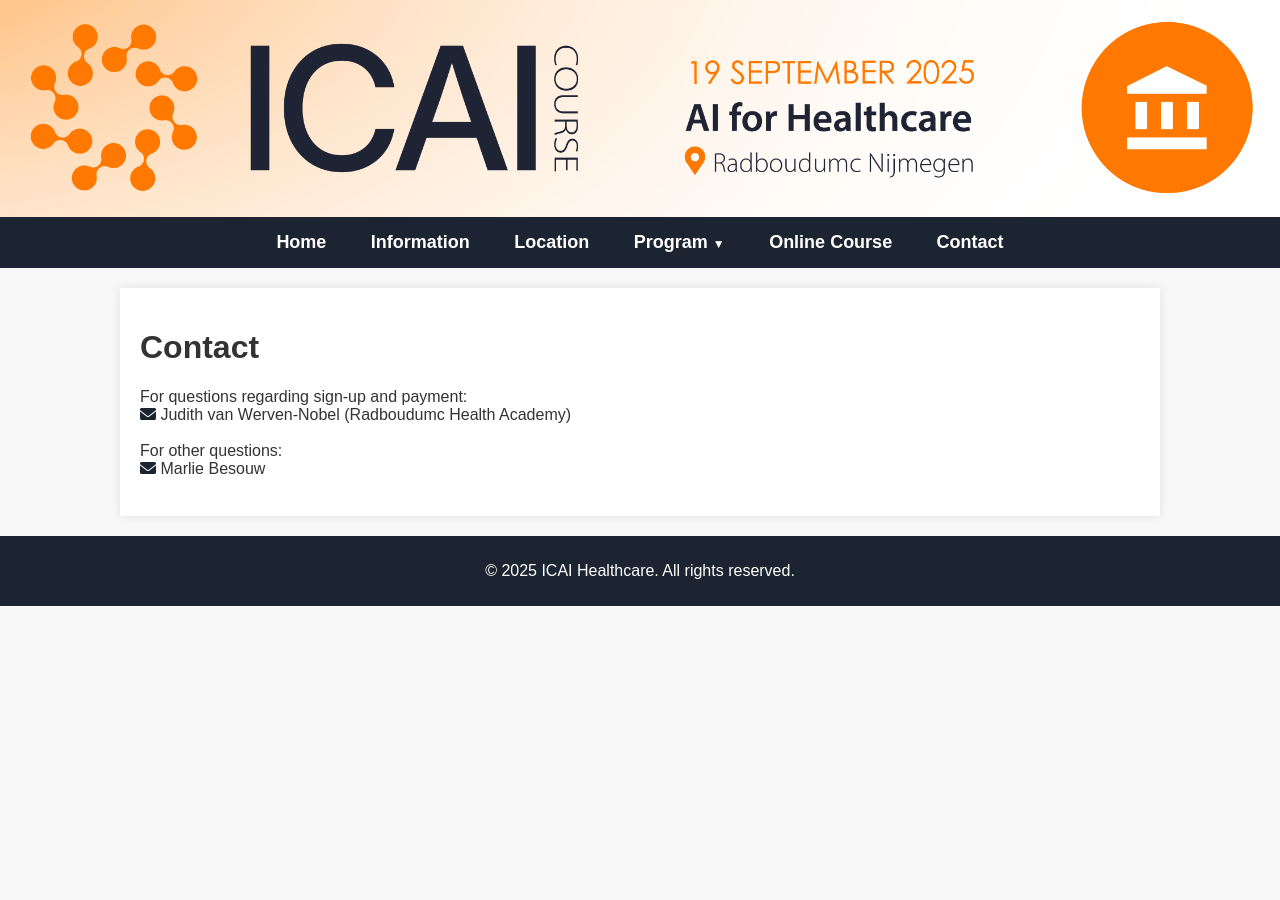
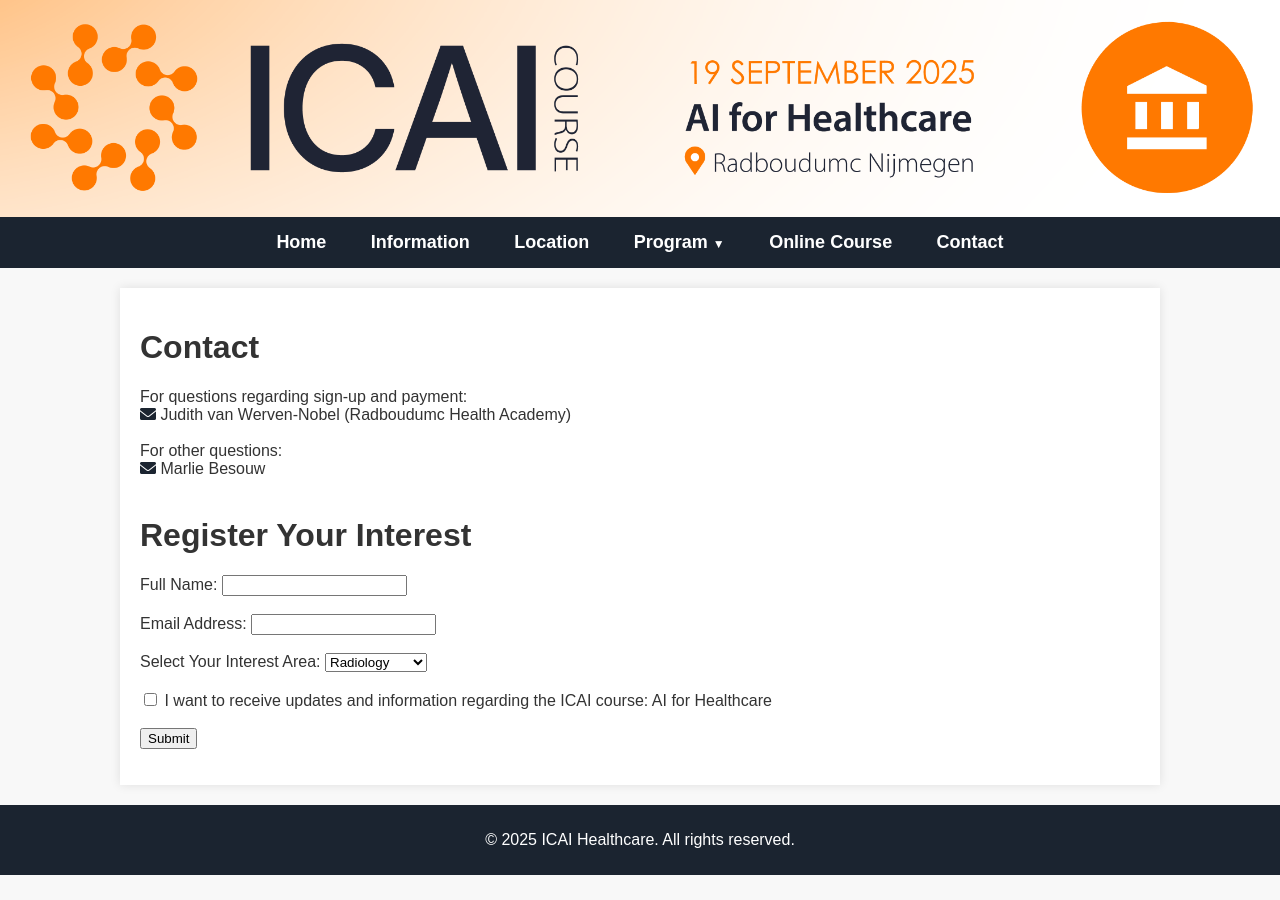
Before and after one commit to marliebesouw/marliebesouw.github.io, a Jekyll site: the page built from contact.md, in a window 1280 px wide. Built offline with Jekyll 4.4.1, drawn with Linux system fonts in a browser that asks for light colours.

Commit message:
made a contact form

```diff
--- a/contact.md
+++ b/contact.md
@@ -21,3 +21,48 @@
 
 <br>
 </div>
+
+
+# Register Your Interest
+
+<form id="interestForm">
+
+  <label for="name">Full Name:</label>
+  <input type="text" id="name" name="name" required><br><br>
+
+  <label for="email">Email Address:</label>
+  <input type="email" id="email" name="email" required><br><br>
+
+  <label for="interest">Select Your Interest Area:</label>
+  <select id="interest" name="interest" required>
+    <option value="Radiology">Radiology</option>
+    <option value="Radiotherapy">Radiotherapy</option>
+    <option value="Cardiology">Cardiology</option>
+    <option value="Pathology">Pathology</option>
+  </select><br><br>
+
+  <label>
+    <input type="checkbox" id="updates" name="updates" required>
+    I want to receive updates and information regarding the ICAI course: AI for Healthcare
+  </label><br><br>
+
+  <button type="submit">Submit</button>
+
+</form>
+
+<p id="responseMessage"></p>
+
+<script>
+document.getElementById("interestForm").addEventListener("submit", function(event){
+    event.preventDefault(); // Prevent form from submitting normally
+
+    var formData = new FormData(this);
+    fetch("https://script.google.com/u/0/home/projects/1CuOAUwzbc3nXH0OXyuIMAQHxbqvITDPmdesg5CRXbDZ7AOvP0y45t5sM", {
+        method: "POST",
+        body: formData
+    })
+    .then(response => response.text())
+    .then(data => document.getElementById("responseMessage").innerHTML = "Thank you! Your response has been recorded.")
+    .catch(error => console.error("Error:", error));
+});
+</script>
```
